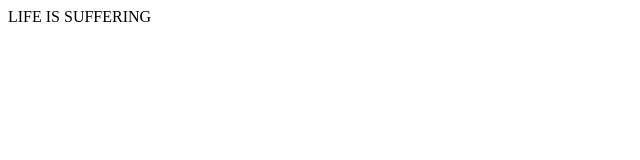
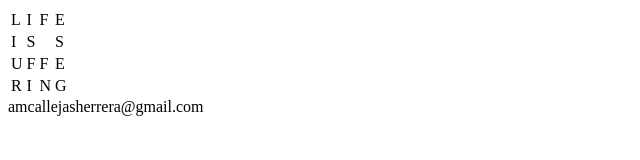
Before and after one commit to almartinch/almartinch.github.io, a plain HTML site: page index.html in a window 1280 px wide. Shown: the whole page, without its empty margins (0-640 px from the left). Drawn offline with Linux system fonts and the light colour scheme.

Commit message:
tabled suffering; add contact

```diff
--- a/index.html
+++ b/index.html
@@ -3,6 +3,36 @@
         <title>almartin.ch - Personal website</title>
     </head>
     <body>
-        LIFE IS SUFFERING
+        <table>
+            <tbody>
+                <tr>
+                    <td>L</td>
+                    <td>I</td>
+                    <td>F</td>
+                    <td>E</td>
+                </tr>
+                <tr>
+                    <td>I</td>
+                    <td>S</td>
+                    <td> </td>
+                    <td>S</td>
+                </tr>
+                <tr>
+                    <td>U</td>
+                    <td>F</td>
+                    <td>F</td>
+                    <td>E</td>
+                </tr>
+                <tr>
+                    <td>R</td>
+                    <td>I</td>
+                    <td>N</td>
+                    <td>G</td>
+                </tr>
+            </tbody>
+        </table>
     </body>
+    <footer>
+        amcallejasherrera@gmail.com
+    </footer>
 </html>
```
